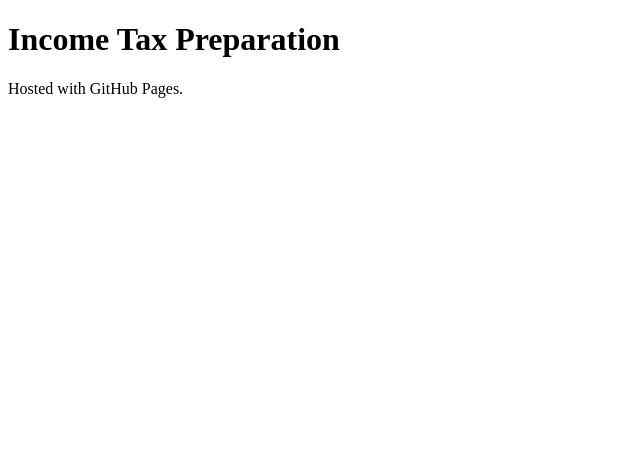
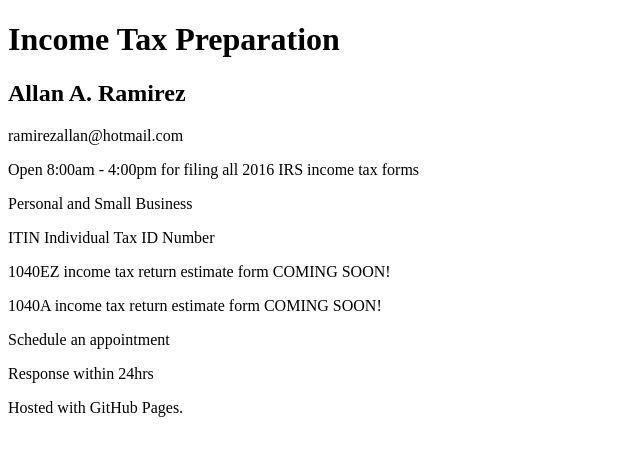
Before and after one commit to allanalejandro/allanalejandro.github.io, a plain HTML site: page index.html in a window 1280 px wide. Shown: the whole page, without its empty margins (0-640 px from the left). Drawn offline with Linux system fonts and the light colour scheme.

Commit message:
updated index
added hours and services

```diff
--- a/index.html
+++ b/index.html
@@ -3,9 +3,17 @@
 <head>
 <link rel="stylesheet" href="main.css">
 </head>
-<body>
-<h1>Income Tax Preparation</h1>
-<p>Hosted with GitHub Pages.</p>
-<p></p>
-</body>
+    <body>
+        <h1>Income Tax Preparation</h1>
+        <h2>Allan A. Ramirez</h2>
+            <p>ramirezallan@hotmail.com</p>
+            <p>Open 8:00am - 4:00pm for filing all 2016 IRS income tax forms</p>
+            <p>Personal and Small Business</p>
+            <p>ITIN Individual Tax ID Number</p>
+            <p>1040EZ income tax return estimate form COMING SOON!</p>
+            <p>1040A income tax return estimate form COMING SOON!</p>
+            <p>Schedule an appointment</p>
+            <p>Response within 24hrs</p>
+            <p>Hosted with GitHub Pages.</p>
+    </body>
 </html>
```
